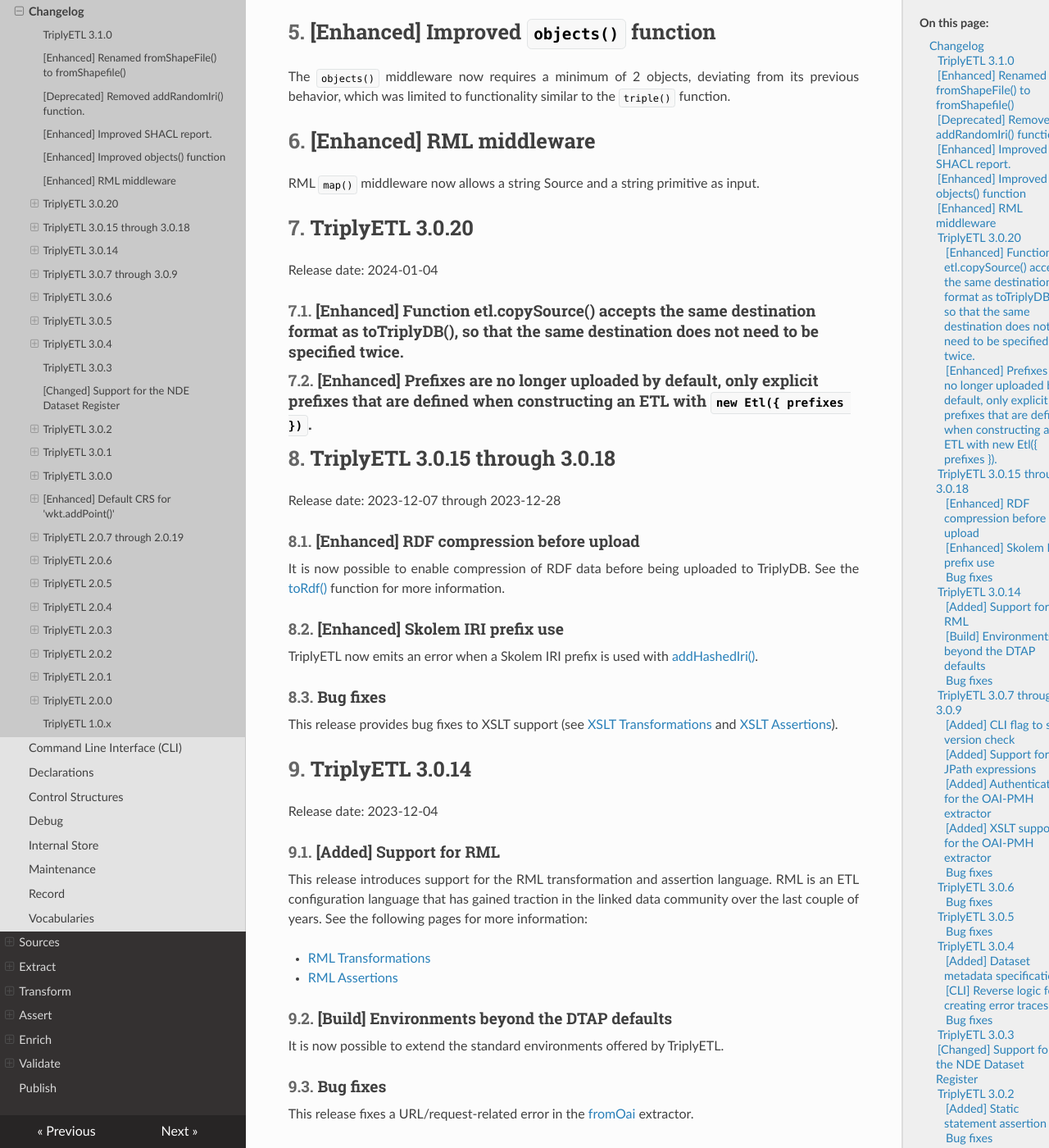
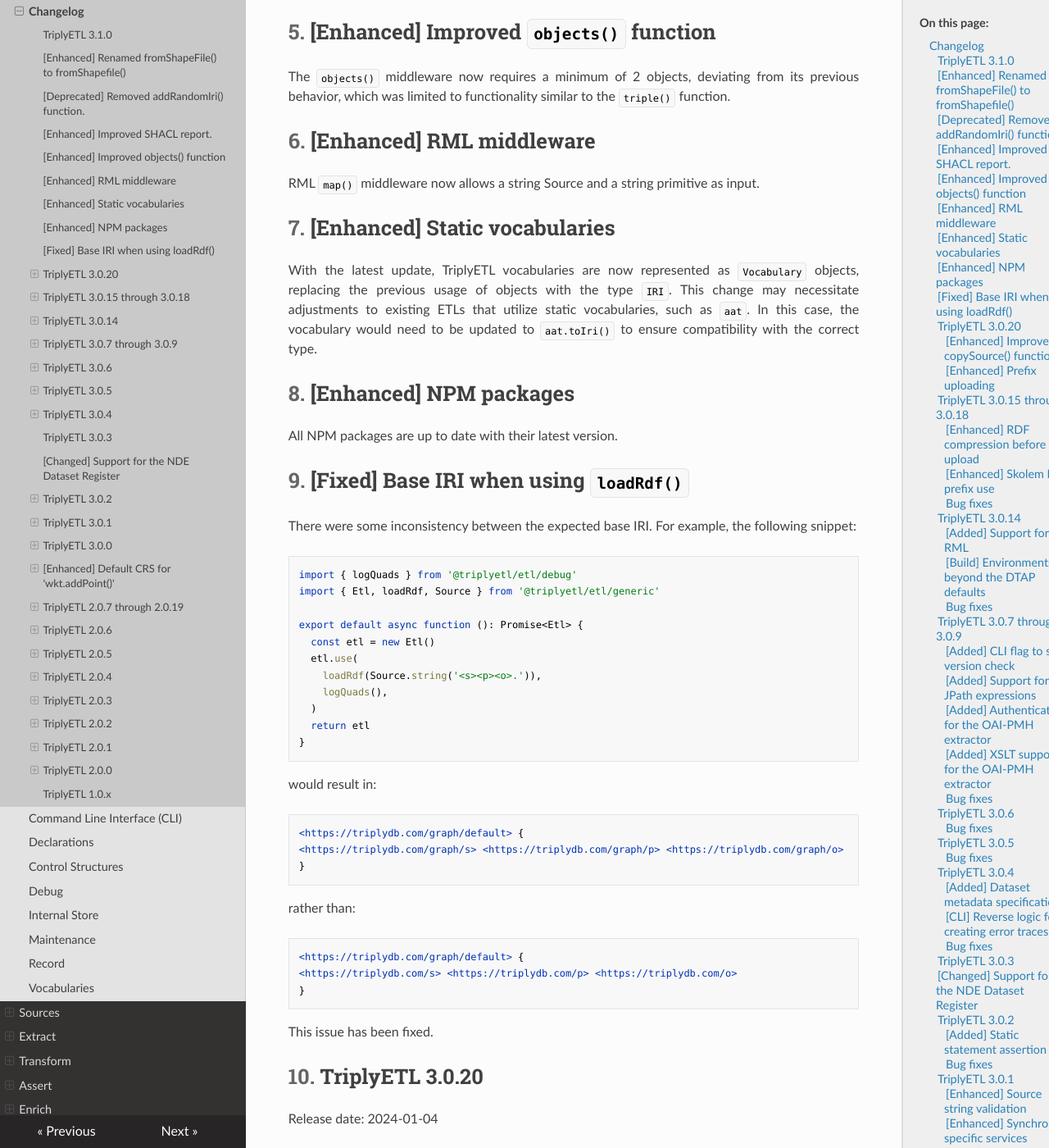
Before and after one commit to TriplyDB/Documentation, an MkDocs documentation site: the page built from docs/triply-etl/generic/changelog.md, in a window 1280 px wide and 1400 px high, scrolled down 755 px. Shown: the whole window at 82% size. Built offline with MkDocs 1.6.1, drawn with Linux system fonts in a browser that asks for light colours; some of the changed text lies outside the part shown.

Commit message:
added some more information about the changelog

````diff
--- a/docs/triply-etl/generic/changelog.md
+++ b/docs/triply-etl/generic/changelog.md
@@ -20,7 +20,7 @@
 
 ## [Enhanced] Improved SHACL report.
 
- When a SHACL shape is used to validate data does by itself not conform to the SHACL-SHACL shape, the report of that non-conforming shape is now printed.
+When a SHACL shape is used to validate data does by itself not conform to the SHACL-SHACL shape, the report of that non-conforming shape is now printed.
 
 ## [Enhanced] Improved `objects()` function
 
@@ -30,14 +30,62 @@
 
 RML `map()` middleware now allows a string Source and a string primitive as input.
 
+## [Enhanced] Static vocabularies
+
+With the latest update, TriplyETL vocabularies are now represented as `Vocabulary` objects, replacing the previous usage of objects with the type `IRI`. This change may necessitate adjustments to existing ETLs that utilize static vocabularies, such as `aat`. In this case, the vocabulary would need to be updated to `aat.toIri()` to ensure compatibility with the correct type.
+
+## [Enhanced] NPM packages
+
+All NPM packages are up to date with their latest version.
+
+## [Fixed] Base IRI when using `loadRdf()`
+
+There were some inconsistency between the expected base IRI. For example, the following snippet:
+
+```ts
+import { logQuads } from '@triplyetl/etl/debug'
+import { Etl, loadRdf, Source } from '@triplyetl/etl/generic'
+
+export default async function (): Promise<Etl> {
+  const etl = new Etl()
+  etl.use(
+    loadRdf(Source.string('<s><p><o>.')),
+    logQuads(),
+  )
+  return etl
+}
+```
+
+would result in:
+
+```ttl
+<https://triplydb.com/graph/default> {
+<https://triplydb.com/graph/s> <https://triplydb.com/graph/p> <https://triplydb.com/graph/o>
+}
+```
+
+rather than:
+
+```ttl
+<https://triplydb.com/graph/default> {
+<https://triplydb.com/s> <https://triplydb.com/p> <https://triplydb.com/o>
+}
+```
+
+This issue has been fixed.
+
 
 ## TriplyETL 3.0.20
 
 Release date: 2024-01-04
 
-###  [Enhanced] Function etl.copySource() accepts the same destination format as toTriplyDB(), so that the same destination does not need to be specified twice.
+###  [Enhanced] Improved `copySource()` function
 
-###  [Enhanced] Prefixes are no longer uploaded by default, only explicit prefixes that are defined when constructing an ETL with `new Etl({ prefixes })`.
+Function etl.copySource() accepts the same destination format as toTriplyDB(), so that the same destination does not need to be specified twice.
+
+###  [Enhanced] Prefix uploading
+
+Prefixes are no longer uploaded by default, only explicit prefixes that are defined when constructing an ETL with `new Etl({ prefixes })`.
 
 
 
````
